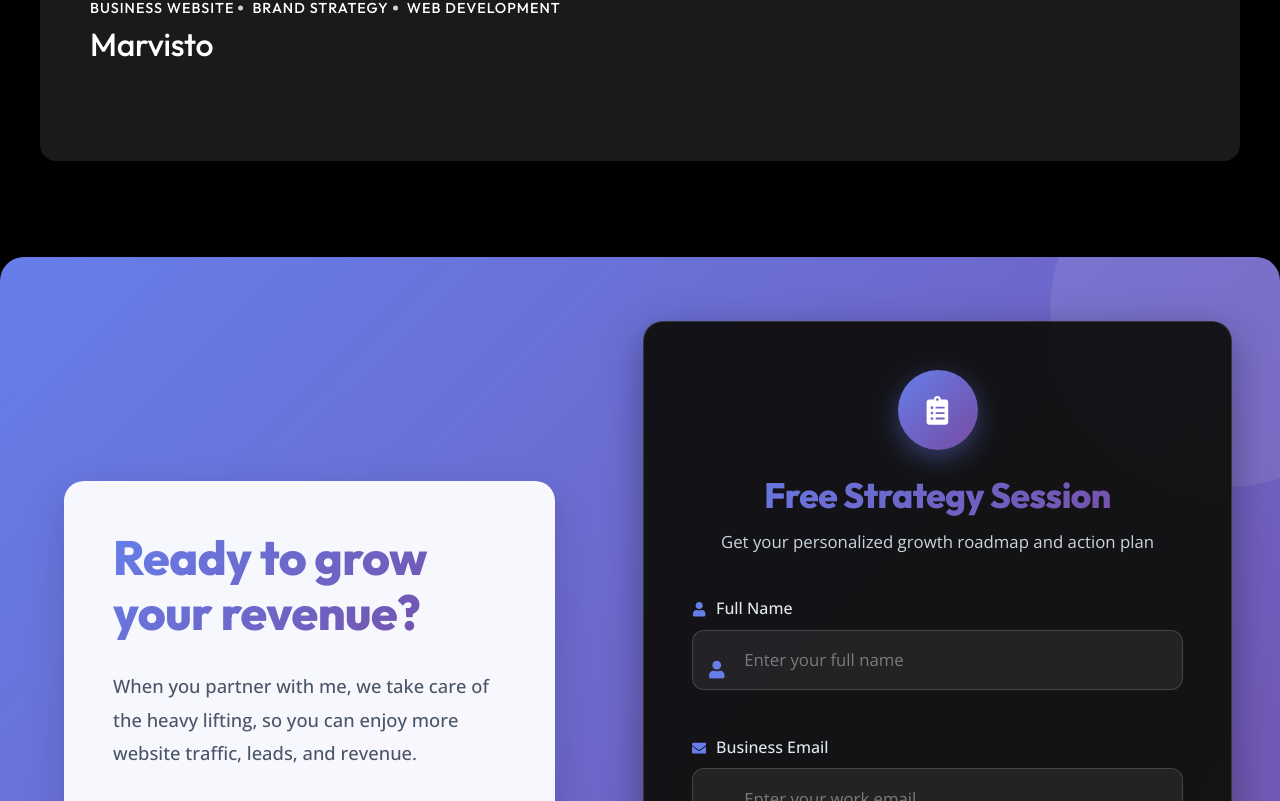
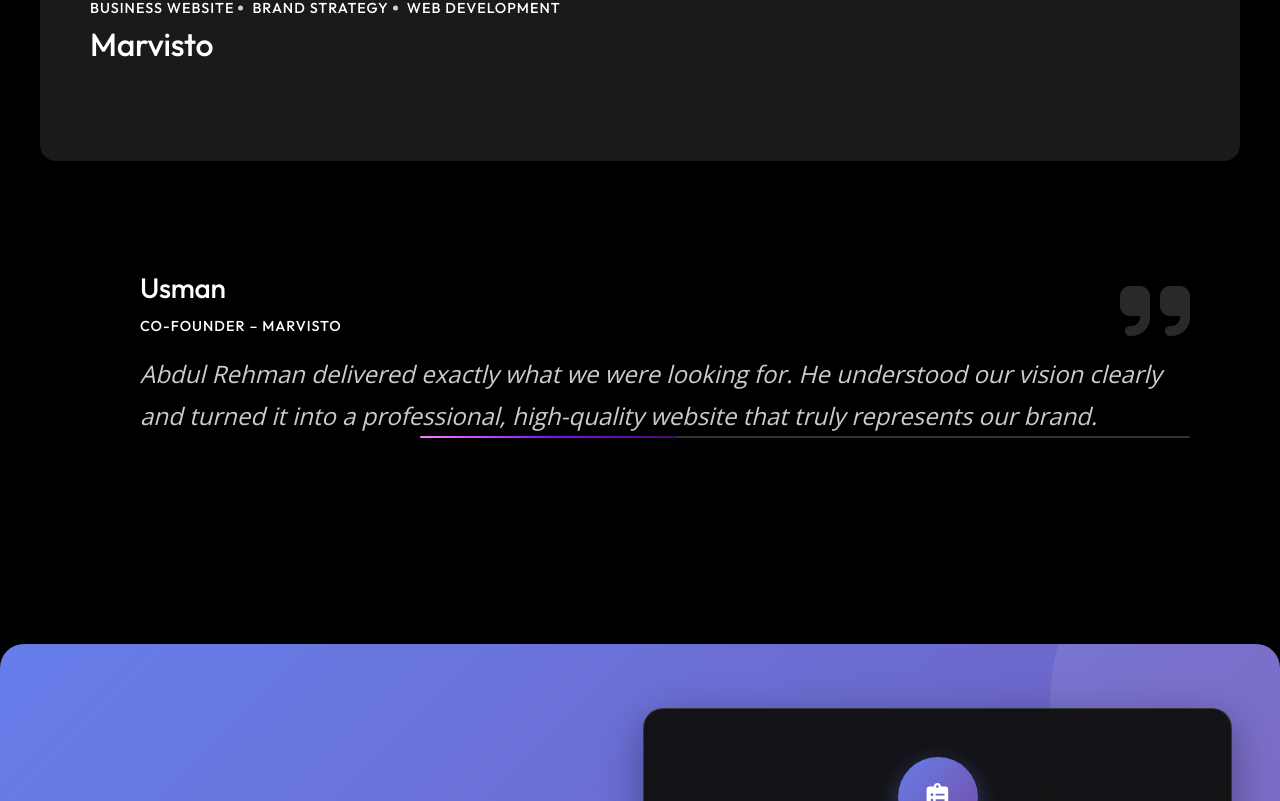
Before and after one commit to moosa12345678990/abdulrehmansite, a Next.js app: page / in a window 1280 px wide. Shown: the part 2659-3460 px from the top of the page. Built offline with nearby package versions, Linux system fonts and the light colour scheme.

Commit message:
duplicate error solved

```diff
--- a/pages/index.js
+++ b/pages/index.js
@@ -23,7 +23,7 @@
                 {/* Portfolio section */}
                 <Portfolio />
                 {/* Awards section */}
-                <Audit />
+                {/* <Audit /> */}
                 {/* <Awards /> */}
                 {/* Testimonial section */}
                 <Testimonial />
```
